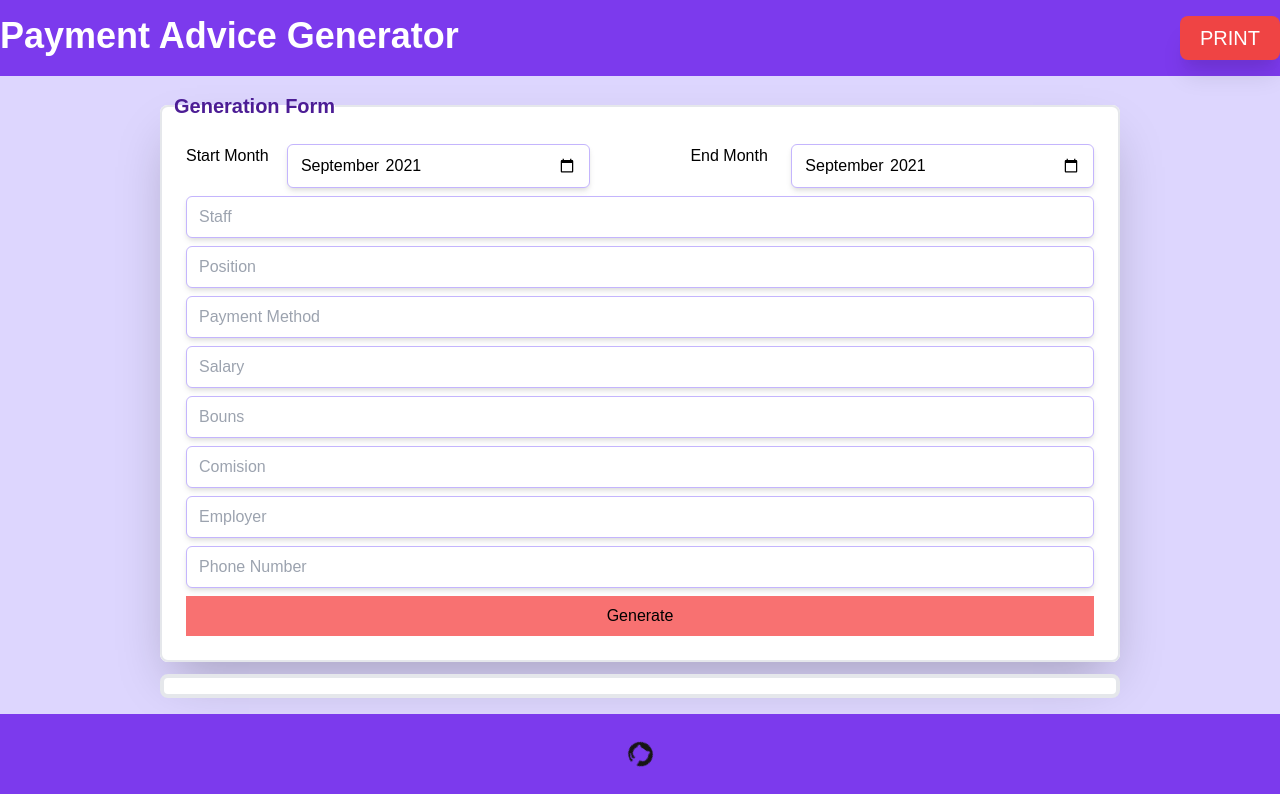
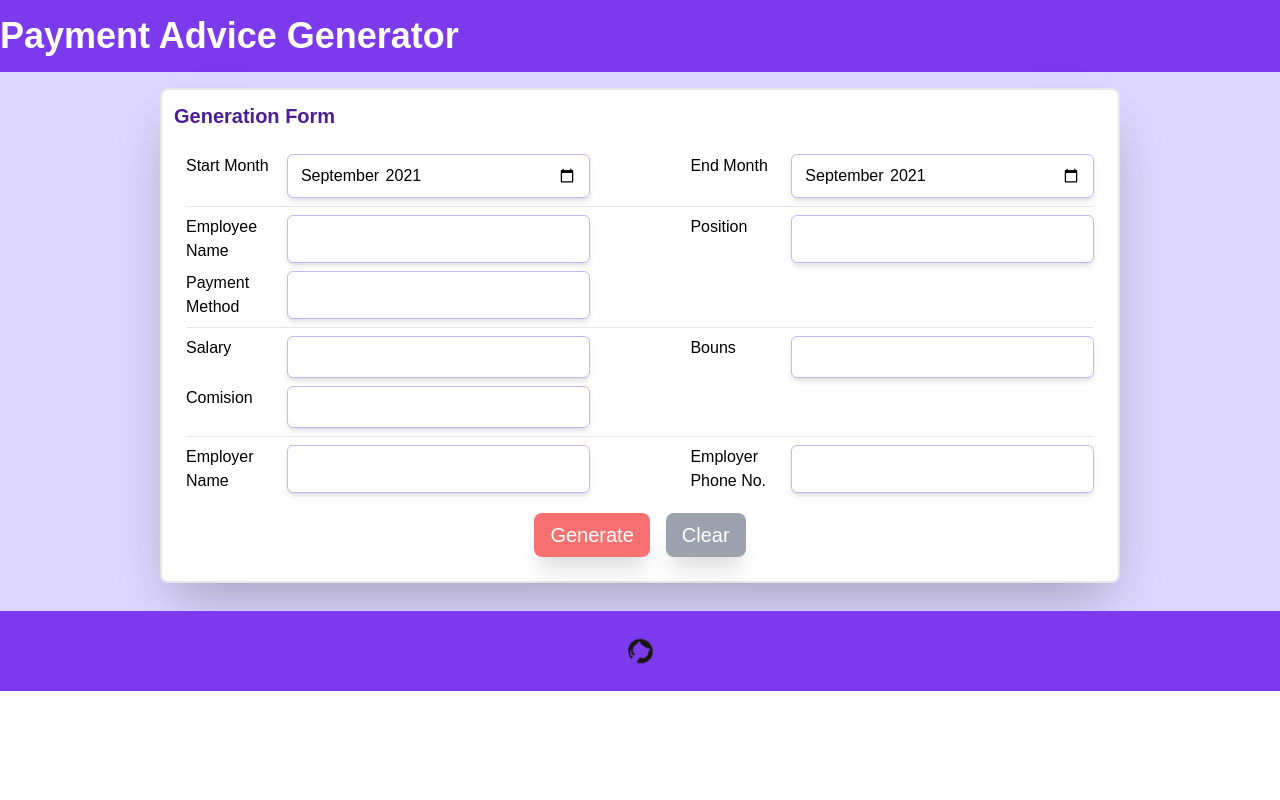
Before and after one commit to michaelc285/payment-advice-generator, a React (Create React App) app: page / in a window 1280 px wide. Built offline with nearby package versions, Linux system fonts and the light colour scheme.

Commit message:
Update form layout

```diff
--- a/package.json
+++ b/package.json
@@ -8,6 +8,7 @@
     "@testing-library/jest-dom": "^5.14.1",
     "@testing-library/react": "^11.2.7",
     "@testing-library/user-event": "^12.8.3",
+    "gh-pages": "^3.2.3",
     "moment": "^2.29.1",
     "react": "^17.0.2",
     "react-dom": "^17.0.2",
--- a/src/components/Form.jsx
+++ b/src/components/Form.jsx
@@ -36,29 +36,64 @@ export default function Form() {
         formDispatch({ type: "UPDATE_FORM", payload: { periods: periodsOfMonth, form: form } })
     }
 
+    const clearHandler = (event) => {
+        event.preventDefault();
+        formDispatch({ type: "CLEAR_FORM" });
+    }
+
     return (
-        <fieldset className="border-2 rounded-lg shadow-2xl border-gray-200 p-3 bg-white">
-            <legend className="font-bold text-xl text-purple-900">Generation Form</legend>
+        <div className="border-2 rounded-lg shadow-2xl border-gray-200 p-3 bg-white">
+            <div className="font-bold text-xl text-purple-900 mb-3">Generation Form</div>
             <form className="p-3" onSubmit={submitHandler}>
                 <div className="grid grid-cols-9 mb-2">
-                    <label className="col-span-4 lg:col-span-1" htmlFor="start">Start Month</label>
-                    <input className="col-span-5 lg:col-span-3 border border-transparent border-purple-300 rounded-md shadow-md focus:outline-none focus:ring-2 focus:ring-purple-600 focus:border-transparent px-3 py-2" type="month" id="start" name="start" max={endDate} value={startDate} onChange={(event) => setStartDate(event.target.value)} />
-                    <label className="lg:col-start-6 col-span-4 lg:col-span-1" htmlFor="end">End Month</label>
-                    <input className="col-span-5 lg:col-span-3 border border-transparent  border-purple-300 rounded-md shadow-md focus:outline-none focus:ring-2 focus:ring-purple-600 focus:border-transparent px-3 py-2" type="month" id="end" name="end" min={startDate} value={endDate} onChange={(event) => setEndDate(event.target.value)} />
+                    <label className="col-span-full md:col-span-4 lg:col-span-1" htmlFor="start">Start Month</label>
+                    <input className="col-span-full md:col-span-5 lg:col-span-3 border border-transparent border-purple-300 rounded-md shadow-md focus:outline-none focus:ring-2 focus:ring-purple-600 focus:border-transparent px-3 py-2 mb-2 lg:mb-0" type="month" id="start" name="start" max={endDate} value={startDate} onChange={(event) => setStartDate(event.target.value)} />
+                    <label className="col-span-full lg:col-start-6 md:col-span-4 lg:col-span-1" htmlFor="end">End Month</label>
+                    <input className="col-span-full md:col-span-5 lg:col-span-3 border border-transparent  border-purple-300 rounded-md shadow-md focus:outline-none focus:ring-2 focus:ring-purple-600 focus:border-transparent px-3 py-2" type="month" id="end" name="end" min={startDate} value={endDate} onChange={(event) => setEndDate(event.target.value)} />
                 </div>
-                <div className="flex flex-col">
-                    <input className="border border-transparent border-purple-300 rounded-md shadow-md focus:outline-none focus:ring-2 focus:ring-purple-600 focus:border-transparent mb-2 px-3 py-2" type="text" name="staffName" id="" placeholder="Staff" onChange={textHandler} />
-                    <input className="border border-transparent border-purple-300 rounded-md shadow-md focus:outline-none focus:ring-2 focus:ring-purple-600 focus:border-transparent mb-2 px-3 py-2" type="text" name="position" id="" placeholder="Position" onChange={textHandler} />
-                    <input className="border border-transparent border-purple-300 rounded-md shadow-md focus:outline-none focus:ring-2 focus:ring-purple-600 focus:border-transparent mb-2 px-3 py-2" type="text" name="paymentMethod" id="" placeholder="Payment Method" onChange={textHandler} />
-                    <input className="border border-transparent border-purple-300 rounded-md shadow-md focus:outline-none focus:ring-2 focus:ring-purple-600 focus:border-transparent mb-2 px-3 py-2" type="number" name="salary" id="" placeholder="Salary" onChange={numberHandler} />
-                    <input className="border border-transparent border-purple-300 rounded-md shadow-md focus:outline-none focus:ring-2 focus:ring-purple-600 focus:border-transparent mb-2 px-3 py-2" type="number" name="bouns" id="" placeholder="Bouns" onChange={numberHandler} />
-                    <input className="border border-transparent border-purple-300 rounded-md shadow-md focus:outline-none focus:ring-2 focus:ring-purple-600 focus:border-transparent mb-2 px-3 py-2" type="number" name="commision" id="" placeholder="Comision" onChange={numberHandler} />
-                    <input className="border border-transparent border-purple-300 rounded-md shadow-md focus:outline-none focus:ring-2 focus:ring-purple-600 focus:border-transparent mb-2 px-3 py-2" type="text" name="employer" id="" placeholder="Employer" onChange={textHandler} />
-                    <input className="border border-transparent border-purple-300 rounded-md shadow-md focus:outline-none focus:ring-2 focus:ring-purple-600 focus:border-transparent mb-2 px-3 py-2" type="text" name="phonenNumber" id="" placeholder="Phone Number" onChange={textHandler} />
-                    <button type="submit" className="py-2 px-4 bg-red-400 hover:bg-red-500">Generate</button>
+
+                <hr className="mb-2" />
+
+                <div className="grid grid-cols-9 mb-2">
+                    <label className="col-span-full md:col-span-4 lg:col-span-1" htmlFor="form-staff-name">Employee Name</label>
+                    <input className="col-span-full md:col-span-5 lg:col-span-3 border border-transparent border-purple-300 rounded-md shadow-md focus:outline-none focus:ring-2 focus:ring-purple-600 focus:border-transparent px-3 py-2 mb-2 lg:mb-0" type="text" name="staffName" id="form-staff-name" onChange={textHandler} />
+                    <label className="col-span-full lg:col-start-6 md:col-span-4 lg:col-span-1" htmlFor="form-staff-position">Position</label>
+                    <input className="col-span-full md:col-span-5 lg:col-span-3 border border-transparent  border-purple-300 rounded-md shadow-md focus:outline-none focus:ring-2 focus:ring-purple-600 focus:border-transparent px-3 py-2" type="text" name="position" id="form-staff-position" onChange={textHandler} />
+                </div>
+                <div className="grid grid-cols-9 mb-2">
+                    <label className="col-span-full md:col-span-4 lg:col-span-1" htmlFor="form-payment-method">Payment Method</label>
+                    <input className="col-span-full md:col-span-5 lg:col-span-3 border border-transparent border-purple-300 rounded-md shadow-md focus:outline-none focus:ring-2 focus:ring-purple-600 focus:border-transparent px-3 py-2" type="text" name="paymentMethod" id="form-payment-method" onChange={textHandler} />
+                </div>
+
+                <hr className="mb-2" />
+
+                <div className="grid grid-cols-9 mb-2">
+                    <label className="col-span-full md:col-span-4 lg:col-span-1" htmlFor="form-salary">Salary</label>
+                    <input className="col-span-full md:col-span-5 lg:col-span-3 border border-transparent border-purple-300 rounded-md shadow-md focus:outline-none focus:ring-2 focus:ring-purple-600 focus:border-transparent px-3 py-2 mb-2 lg:mb-0" type="number" name="salary" id="form-salary" onChange={numberHandler} />
+                    <label className="col-span-full lg:col-start-6 md:col-span-4 lg:col-span-1" htmlFor="form-bouns">Bouns</label>
+                    <input className="col-span-full md:col-span-5 lg:col-span-3 border border-transparent  border-purple-300 rounded-md shadow-md focus:outline-none focus:ring-2 focus:ring-purple-600 focus:border-transparent px-3 py-2 mb-2 lg:mb-0" type="number" name="bouns" id="form-bouns" onChange={numberHandler} />
+                </div>
+                <div className="grid grid-cols-9 mb-2">
+                    <label className="col-span-full md:col-span-4 lg:col-span-1" htmlFor="form-commision">Comision</label>
+                    <input className="col-span-full md:col-span-5 lg:col-span-3 border border-transparent border-purple-300 rounded-md shadow-md focus:outline-none focus:ring-2 focus:ring-purple-600 focus:border-transparent px-3 py-2" type="number" name="commision" id="form-commision" onChange={numberHandler} />
+                </div>
+
+                <hr className="mb-2" />
+
+                <div className="grid grid-cols-9 mb-2">
+                    <label className="col-span-full md:col-span-4 lg:col-span-1" htmlFor="form-employer">Employer Name</label>
+                    <input className="col-span-full md:col-span-5 lg:col-span-3 border border-transparent border-purple-300 rounded-md shadow-md focus:outline-none focus:ring-2 focus:ring-purple-600 focus:border-transparent px-3 py-2 mb-2 lg:mb-0" type="text" name="employer" id="form-employer" onChange={textHandler} />
+                    <label className="col-span-full lg:col-start-6 md:col-span-4 lg:col-span-1" htmlFor="form-phonen-number">Employer Phone No.</label>
+                    <input className="col-span-full md:col-span-5 lg:col-span-3 border border-transparent  border-purple-300 rounded-md shadow-md focus:outline-none focus:ring-2 focus:ring-purple-600 focus:border-transparent px-3 py-2" type="text" name="phonenNumber" id="form-phonen-number" onChange={textHandler} />
+                </div>
+
+
+                <div className="flex flex-row justify-center mt-5">
+                    <button type="submit" className="py-2 px-4 shadow-xl rounded-lg bg-red-400 hover:bg-red-500 text-xl font-xl text-white">Generate</button>
+                    <button type="button" className="ml-4 py-2 px-4 shadow-xl rounded-lg bg-gray-400 hover:bg-gray-500 text-xl font-xl  text-white" onClick={clearHandler}>Clear</button>
                 </div>
             </form>
 
-        </fieldset>
+        </div>
     )
 }
--- a/src/components/PaymentAdvice.jsx
+++ b/src/components/PaymentAdvice.jsx
@@ -1,61 +1,59 @@
-import React, { forwardRef, useState } from 'react'
+import React, { useState } from 'react'
 import logo from "../assets/logo.PNG";
 
-const PaymentAdvice = forwardRef(({ period, formData }) => {
+const PaymentAdvice = ({ period, formData }) => {
     const [salary, setSalary] = useState(formData.salary);
     const [commision, setComision] = useState(formData.commision);
     const [bouns, setBouns] = useState(formData.bouns);
+
     const totalAmount = salary + commision + bouns;
 
     return (
-        <div className="min-h-screen flex flex-col">
-            <div className="flex-grow" >
-                <section className="mb-10">
-                    <div className="">
+        <div className="text-lg" >
+            <section className="mb-10 px-3">
                 <img src={logo} alt="logo" width={150} />
-                    </div>
             </section>
 
             <section className="mb-3">
-                    <div className="text-lg">
+                <div className=" px-3">
                     <div className="grid grid-cols-7 mb-5">
-                            <label className="font-medium text-lg" htmlFor="staff-name">僱員姓名: </label>
+                        <label className="font-medium " htmlFor="staff-name">僱員姓名: </label>
                         <input type="text" className="col-span-3 text-center border-b border-gray-200 focus:outline-none focus:ring-2 focus:ring-purple-600 focus:border-transparent" id="staff-name" defaultValue={formData.staffName} />
                     </div>
                     <div className="grid grid-cols-7 mb-5">
-                            <label className="font-medium text-lg" htmlFor="position">職位:</label>
+                        <label className="font-medium " htmlFor="position">職位:</label>
                         <input type="text" className="col-span-3 text-center border-b border-gray-200 focus:outline-none focus:ring-2 focus:ring-purple-600 focus:border-transparent" id="position" defaultValue={formData.position} />
                     </div>
                     <div className="grid grid-cols-7 mb-5">
-                            <label className="font-medium text-lg" htmlFor="period">糧期:</label>
+                        <label className="font-medium " htmlFor="period">糧期:</label>
                         <input type="text" className="col-span-3 text-center border-b border-gray-200 focus:outline-none focus:ring-2 focus:ring-purple-600 focus:border-transparent" id="period" defaultValue={period} />
                     </div>
                     <div className="grid grid-cols-7 mb-5">
-                            <label className="font-medium text-lg" htmlFor="paymentMethod">付款方式:</label>
+                        <label className="font-medium " htmlFor="paymentMethod">付款方式:</label>
                         <input type="text" className="col-span-3 text-center border-b border-gray-200 focus:outline-none focus:ring-2 focus:ring-purple-600 focus:border-transparent" id="paymentMethod" defaultValue={formData.paymentMethod} />
                     </div>
                 </div>
             </section>
 
-                <section >
+            <section>
                 <div className="mb-2">
                     <div className="font-medium text-xl border-b border-black px-3 py-2">薪資細明表</div>
                 </div>
-                    <div className="text-lg">
+                <div className=" px-3">
                     <div className="mb-4 flex justify-end">
                         <label className="font-medium">金額(HK$)</label>
                     </div>
                     <div className="mb-4 grid grid-cols-12">
                         <label className="font-medium col-span-3" htmlFor="base-salary">a. 底薪</label>
-                            <input type="number" className="col-start-11 col-span-2 text-right border-b border-gray-200 text-xl focus:outline-none focus:ring-2 focus:ring-purple-600 focus:border-transparent" id="base-salary" value={salary} onChange={(event) => setSalary(parseInt(event.target.value))} />
+                        <input type="number" className="col-start-11 col-span-2 text-right border-b border-gray-200 text-xl focus:outline-none focus:ring-2 focus:ring-purple-600 focus:border-transparent" id="base-salary" value={salary || ""} onChange={(event) => setSalary(parseInt(event.target.value))} />
                     </div>
                     <div className="mb-4 grid grid-cols-12">
                         <label className="font-medium col-span-3" htmlFor="commission">b. 佣金</label>
-                            <input type="number" className="col-start-11 col-span-2 text-right border-b border-gray-200 text-xl focus:outline-none focus:ring-2 focus:ring-purple-600 focus:border-transparent" id="commission" value={commision} onChange={(event) => setComision(parseInt(event.target.value))} />
+                        <input type="number" className="col-start-11 col-span-2 text-right border-b border-gray-200 text-xl focus:outline-none focus:ring-2 focus:ring-purple-600 focus:border-transparent" id="commission" value={commision || ""} onChange={(event) => setComision(parseInt(event.target.value))} />
                     </div>
                     <div className="mb-4 grid grid-cols-12">
                         <label className="font-medium col-span-3" htmlFor="bouns">c. 雙糧/花紅</label>
-                            <input type="number" className="col-start-11 col-span-2 text-right border-b border-gray-200 text-xl focus:outline-none focus:ring-2 focus:ring-purple-600 focus:border-transparent" id="bouns" value={bouns} onChange={(event) => setBouns(parseInt(event.target.value))} />
+                        <input type="number" className="col-start-11 col-span-2 text-right border-b border-gray-200 text-xl focus:outline-none focus:ring-2 focus:ring-purple-600 focus:border-transparent" id="bouns" value={bouns || ""} onChange={(event) => setBouns(parseInt(event.target.value))} />
                     </div>
                     <div className="mb-4 grid grid-cols-12">
                         <label className="font-medium col-span-3">總薪金</label>
@@ -68,36 +66,36 @@ const PaymentAdvice = forwardRef(({ period, formData }) => {
                 <div className="mb-7">
                     <div className="font-medium text-xl border-b border-black px-3 py-2">備注</div>
                 </div>
-                    <div className="">
-                        <span className="font-medium text-lg">1. 如有何疑問, 可向人事部查詢</span>
+                <div className="px-3">
+                    <span className="font-medium">1. 如有何疑問, 可向人事部查詢</span>
                 </div>
             </section>
 
             <section>
                 <div className="font-medium">
                     <div className="grid grid-cols-11 mb-10">
-                            <label className="col-span-2 text-lg" htmlFor="employer-signature">僱主簽名:</label>
+                        <label className="col-span-2" htmlFor="employer-signature">僱主簽名:</label>
                         <input type="text" className="col-span-3 text-center border-b border-gray-200 focus:outline-none focus:ring-2 focus:ring-purple-600 focus:border-transparent" id="employer-signature" />
-                            <label className="col-start-7 col-span-2 text-lg" htmlFor="employer-name">僱主姓名:</label>
+                        <label className="col-start-7 col-span-2" htmlFor="employer-name">僱主姓名:</label>
                         <input type="text" className="col-span-3 text-center border-b border-gray-200 focus:outline-none focus:ring-2 focus:ring-purple-600 focus:border-transparent" id="employer-name" defaultValue={formData.employer} />
                     </div>
                     <div className="grid grid-cols-11">
-                            <label className="col-span-2 text-lg" htmlFor="stamp">公司蓋章:</label>
+                        <label className="col-span-2" htmlFor="stamp">公司蓋章:</label>
                         <input type="text" className="col-span-3 text-center border-b border-gray-200 focus:outline-none focus:ring-2 focus:ring-purple-600 focus:border-transparent" id="stamp" />
-                            <label className="col-start-7 col-span-2 text-lg" htmlFor="contact-number">聯絡電話:</label>
-                            <input type="text" className="col-span-3 text-center border-b border-gray-200 focus:ring-2 focus:ring-purple-600 focus:border-transparent" id="contact-number" defaultValue={formData.phonenNumber} />
+                        <label className="col-start-7 col-span-2" htmlFor="contact-number">聯絡電話:</label>
+                        <input type="text" className="col-span-3 text-center border-b border-gray-200 focus:outline-none focus:ring-2 focus:ring-purple-600 focus:border-transparent" id="contact-number" defaultValue={formData.phonenNumber} />
                     </div>
                 </div>
             </section>
-            </div>
-
-            <footer className="mx-5">
+            <footer className="mt-32">
                 <div className="font-medium text-base">
                     地址: 香港九龍深水埗大南西街永義廣場12C室
                 </div>
             </footer>
         </div>
+
+
     )
-});
+};
 
 export default PaymentAdvice
--- a/src/components/Print.jsx
+++ b/src/components/Print.jsx
@@ -18,7 +18,11 @@ export default function Print() {
             <header className="bg-purple-600 py-4">
                 <div className="lg:container lg:mx-auto px-4 lg:px-0 flex justify-between flex-wrap" style={{ gap: 10 }}>
                     <div className="font-bold text-4xl text-white">Payment Advice Generator</div>
-                    <button type="button" className="bg-red-500 hover:bg-red-700 shadow-xl px-5 py-2 rounded-lg text-xl font-xl text-white" onClick={handlePrint}>PRINT</button>
+                    {
+                        formDatas.periods.length > 0 &&
+                        <button type="button" className="bg-red-400 hover:bg-red-500 shadow-xl px-5 py-2 rounded-lg text-xl font-xl text-white animate-bounce" onClick={handlePrint}>Print</button>
+
+                    }
                 </div>
             </header>
             <section className="py-4 bg-purple-200">
@@ -26,18 +30,23 @@ export default function Print() {
                     <div className="mb-3">
                         <Form />
                     </div>
+                    {
+                        formDatas.periods.length > 0 &&
                         <div className="border-4 rounded-lg shadow-2xl bg-white py-2">
                             <div ref={paymentAdviceRef}>
-                            {formDatas.periods.map((item) => {
+                                {formDatas.periods.map((item, index) => {
                                     return (
                                         <div key={item}>
                                             <div className="page-break" />
                                             <PaymentAdvice period={item} formData={formDatas.form} />
+
+                                            {formDatas.periods.length - 1 !== index  && <hr className="noprint my-3"/>}
                                         </div>
                                     )
                                 })}
                             </div>
                         </div>
+                    }
                 </div>
             </section>
             <footer className="bg-purple-600 py-7 flex justify-center">
--- a/src/reducers/formReducer.js
+++ b/src/reducers/formReducer.js
@@ -16,6 +16,8 @@ export const formReducer = (state, action) => {
     switch (action.type) {
         case 'UPDATE_FORM':
             return { ...action.payload };
+        case 'CLEAR_FORM':
+            return { ...initialFormState };
         default:
             throw new Error();
     }
--- a/src/utils/dateUtils.js
+++ b/src/utils/dateUtils.js
@@ -20,7 +20,7 @@ export const getPeriods = (start, monthNum) => {
     for (let i = 0; i < monthNum; i++) {
         let startMonth = new Date(start);
         let date = new Date(startMonth.setMonth(start.getMonth() + i));
-        result.push(moment(date).format("YYYY-MM"));
+        result.push(moment(date).format("YYYY/MM"));
     }
     return result;
 }
```
Also changed, not shown: src/App.css (+12 -5 lines), 1 other file (tests, documents, lock files or other folders). Lines whose indentation alone changed are shown as unchanged.
